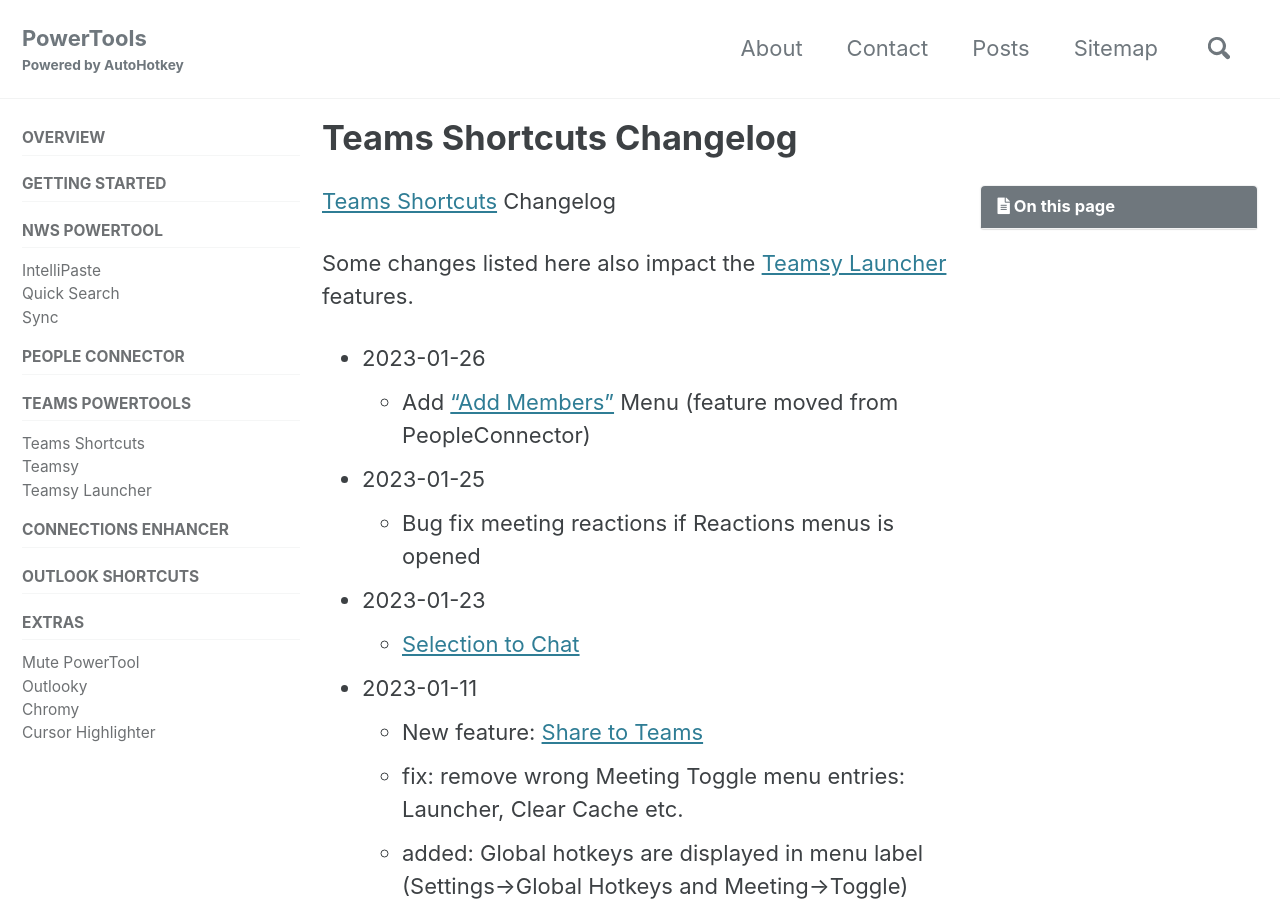
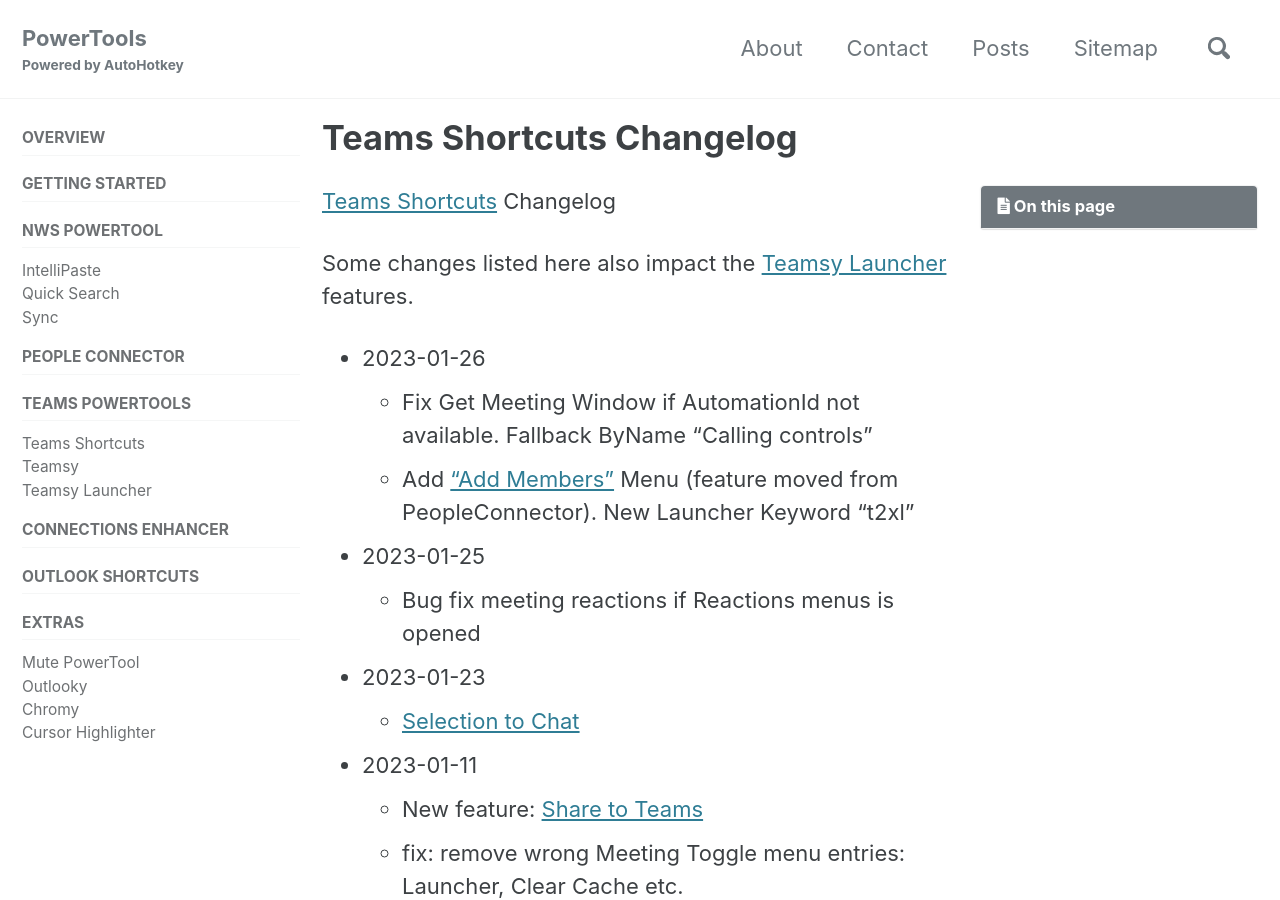
Before and after one commit to tdalon/ahk, a Jekyll site: the page built from docs/_pages/Teams-Shortcuts-Changelog.md, in a window 1280 px wide and 900 px high. Built offline with Jekyll 4.4.1, drawn with Linux system fonts in a browser that asks for light colours; cached includes are drawn as plain includes; comment, search, counter and statistics services are not loaded.

Commit message:
changelogs

```diff
--- a/docs/_pages/Teams-Shortcuts-Changelog.md
+++ b/docs/_pages/Teams-Shortcuts-Changelog.md
@@ -9,7 +9,8 @@ excerpt: "Release notes for Teams Shortcuts PowerTool."
 Some changes listed here also impact the [Teamsy Launcher](Teamsy-Launcher) features.
 
 * 2023-01-26
-  - Add ["Add Members"](https://tdalon.blogspot.com/2020/03/emails-to-team.html) Menu (feature moved from PeopleConnector)
+  - Fix Get Meeting Window if AutomationId not available. Fallback ByName "Calling controls"
+  - Add ["Add Members"](https://tdalon.blogspot.com/2020/03/emails-to-team.html) Menu (feature moved from PeopleConnector). New Launcher Keyword "t2xl"
 * 2023-01-25
   - Bug fix meeting reactions if Reactions menus is opened
 * 2023-01-23
```
Also changed, not shown: docs/_pages/Teamsy-Changelog.md (+1 -0 lines).
